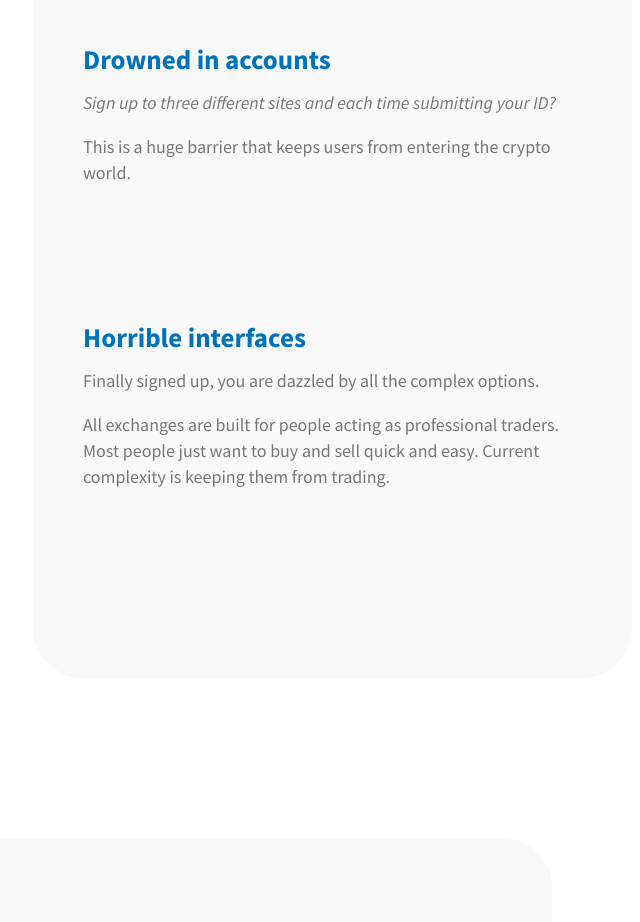
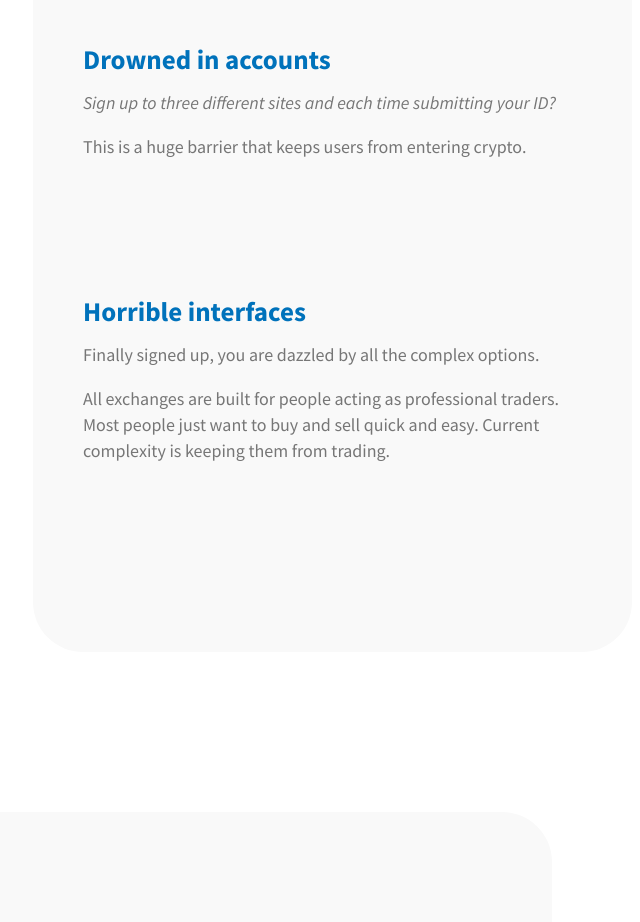
Before and after one commit to brrrrrr/coincollect-site, a React (Create React App) app: page / in a window 1280 px wide. Shown: the part 1740-2662 px from the top of the page, without its empty margins (568-1208 px from the left). Built offline with nearby package versions, Linux system fonts and the light colour scheme.

Commit message:
Update ProblemsWeSolve.js
crypto world > crypto

```diff
--- a/src/views/ProblemsWeSolve/ProblemsWeSolve.js
+++ b/src/views/ProblemsWeSolve/ProblemsWeSolve.js
@@ -30,7 +30,7 @@ class ProblemsWeSolve extends Component {
               <i>Sign up to three different sites and each time submitting your ID?</i>
             </p>
             <p>
-              This is a huge barrier that keeps users from entering the crypto world.
+              This is a huge barrier that keeps users from entering crypto.
             </p>
           </section>
 
```
